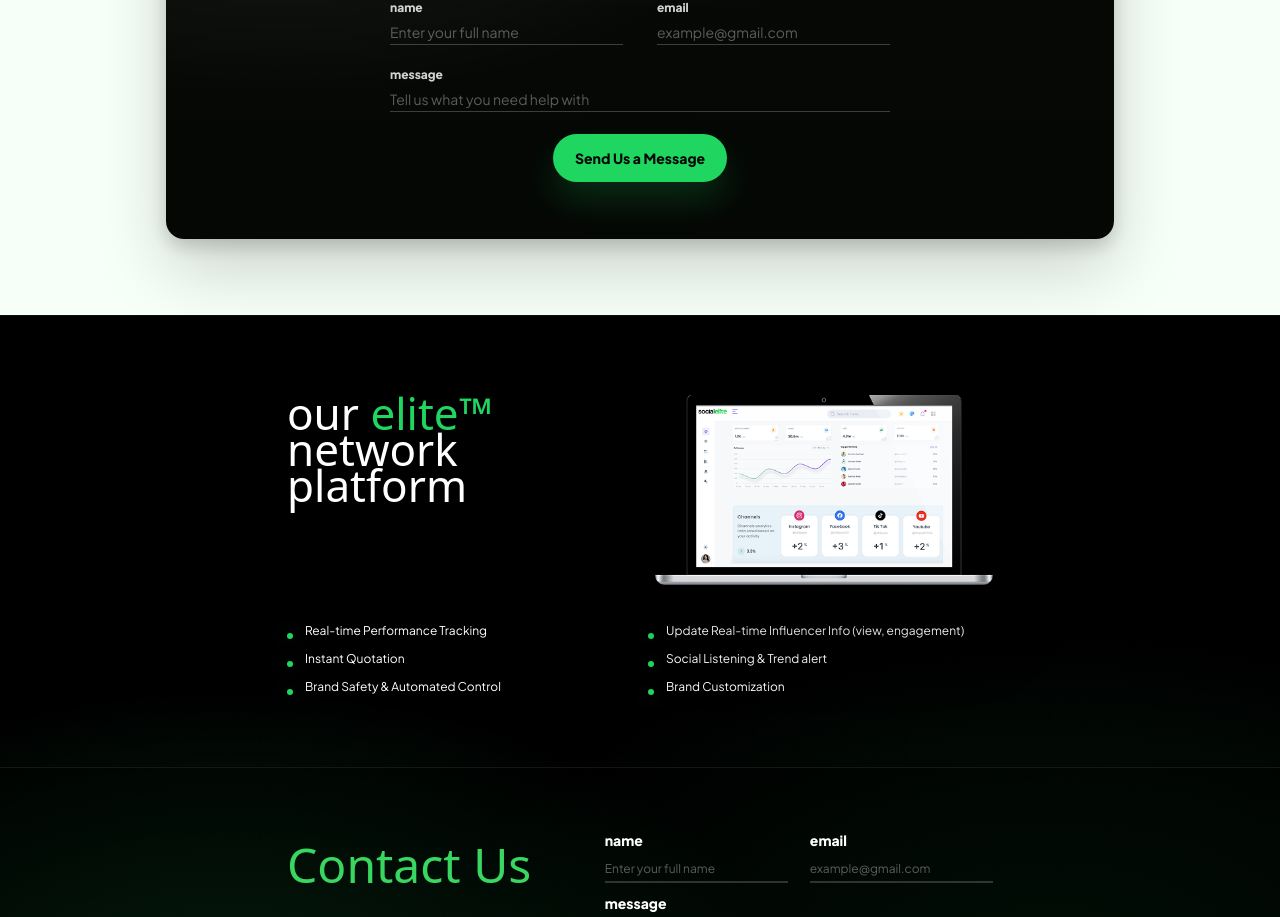
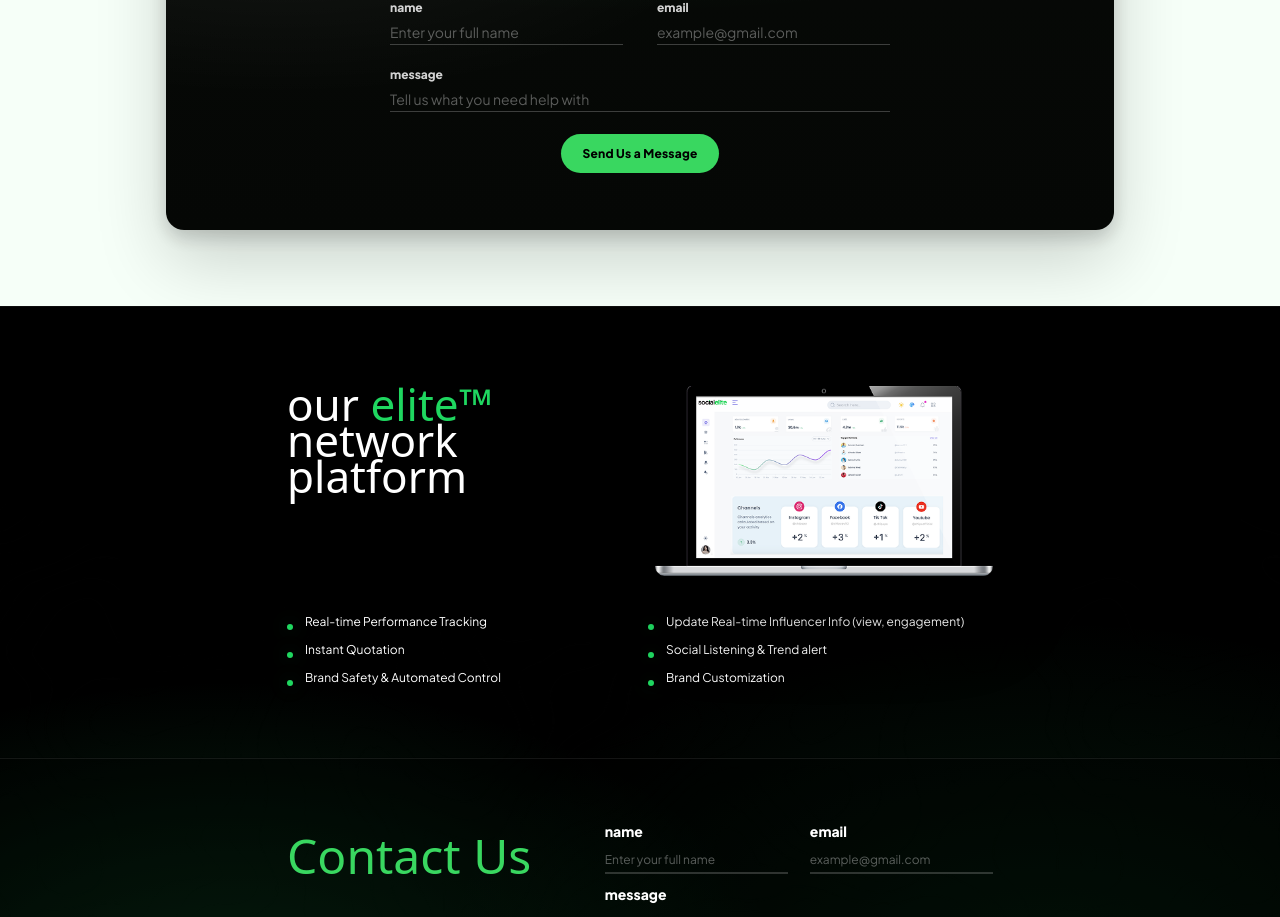
Before and after one commit to hungdomanh95/social-elite, a React (Vite) app: page /contact-us in a window 1280 px wide. Shown: the part 920-1837 px from the top of the page. Built offline with nearby package versions, Linux system fonts and the light colour scheme; a web font is replaced by a local one.

Commit message:
fix btn contact us

```diff
--- a/src/pages/ContactUsPage/contact.styled.ts
+++ b/src/pages/ContactUsPage/contact.styled.ts
@@ -295,49 +295,20 @@ export const Actions = styled.div`
 `;
 
 export const Button = styled.button`
-  border: 0;
-  outline: 0;
+   border: none;
   cursor: pointer;
+  font-size: var(--text-xs);
+  line-height: var(--leading-tight, 1.25);
+  font-weight: var(--fw-semibold);
 
   padding: 12px 22px;
-  border-radius: 999px;
+  border-radius: var(--radius-xl);
+  letter-spacing: 0.2px;
 
-  background: var(--accent, #1fd760);
-  color: #050705;
-  font-weight: 800;
-  font-size: var(--text-sm, 13px);
-
-  box-shadow:
-    0 18px 34px rgba(31, 215, 96, 0.18),
-    0 6px 14px rgba(0, 0, 0, 0.18);
-
-  transition: transform 180ms ease, filter 180ms ease;
-
-  &:hover {
-    transform: translateY(-2px);
-    filter: brightness(1.03);
-  }
-
-  &:active {
-    transform: translateY(0);
-  }
-
-  &:disabled {
-    cursor: not-allowed;
-    opacity: 0.7;
-    transform: none;
-  }
-
-  @media (prefers-reduced-motion: reduce) {
-    transition: none;
-    &:hover {
-      transform: none;
-    }
-  }
-
-  @media (max-width: ${bp.sm}px) {
-    width: 100%;
-    max-width: 360px;
+  color: #000000;
+  background: var(--accent-3);
+  @media (max-width: ${bp.md}px) {
+    padding: 11px 18px;
   }
 `;
 
```
